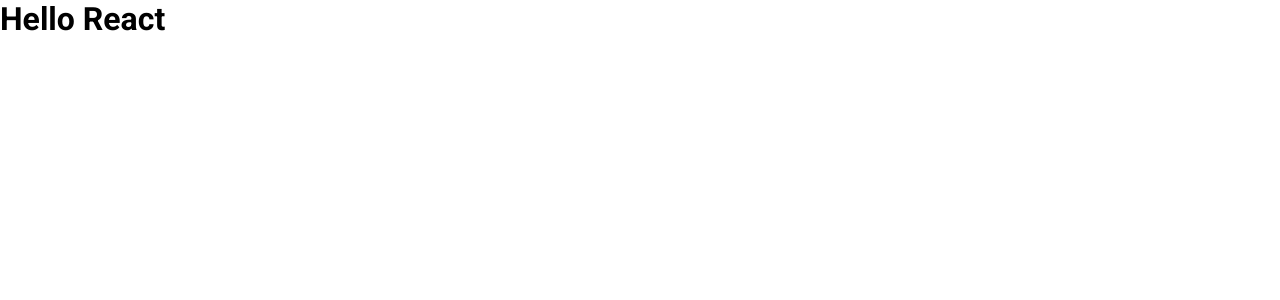
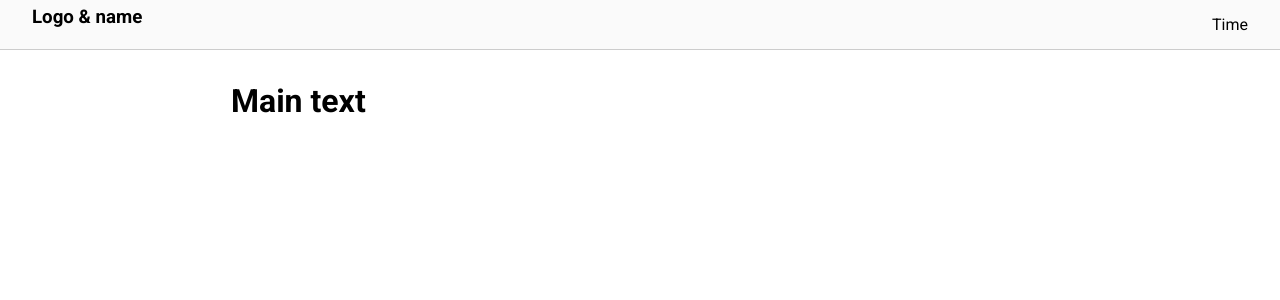
Before and after one commit to vydy131/my-react, a React (Vite) app: page / in a window 1280 px wide. Shown: the top 300 px of the page. Built offline with nearby package versions, Linux system fonts and the light colour scheme.

Commit message:
header & main

```diff
--- a/src/App.jsx
+++ b/src/App.jsx
@@ -1,9 +1,13 @@
-function App() {
+import { Header } from "./components/Header"
+
+export default function App() {
   return (
     <div>
-      <h1>Hello React</h1>
+      <Header/>
+
+      <main>
+        <h1>Main text</h1>
+      </main>
     </div>
   )
 }
-
-export default App
--- /dev/null
+++ b/src/components/Header.jsx
@@ -0,0 +1,10 @@
+import React from "react";
+
+export function Header(){
+    return (
+      <header>
+        <h3>Logo & name</h3>
+        <span>Time</span>
+      </header>
+    )
+  }
```
